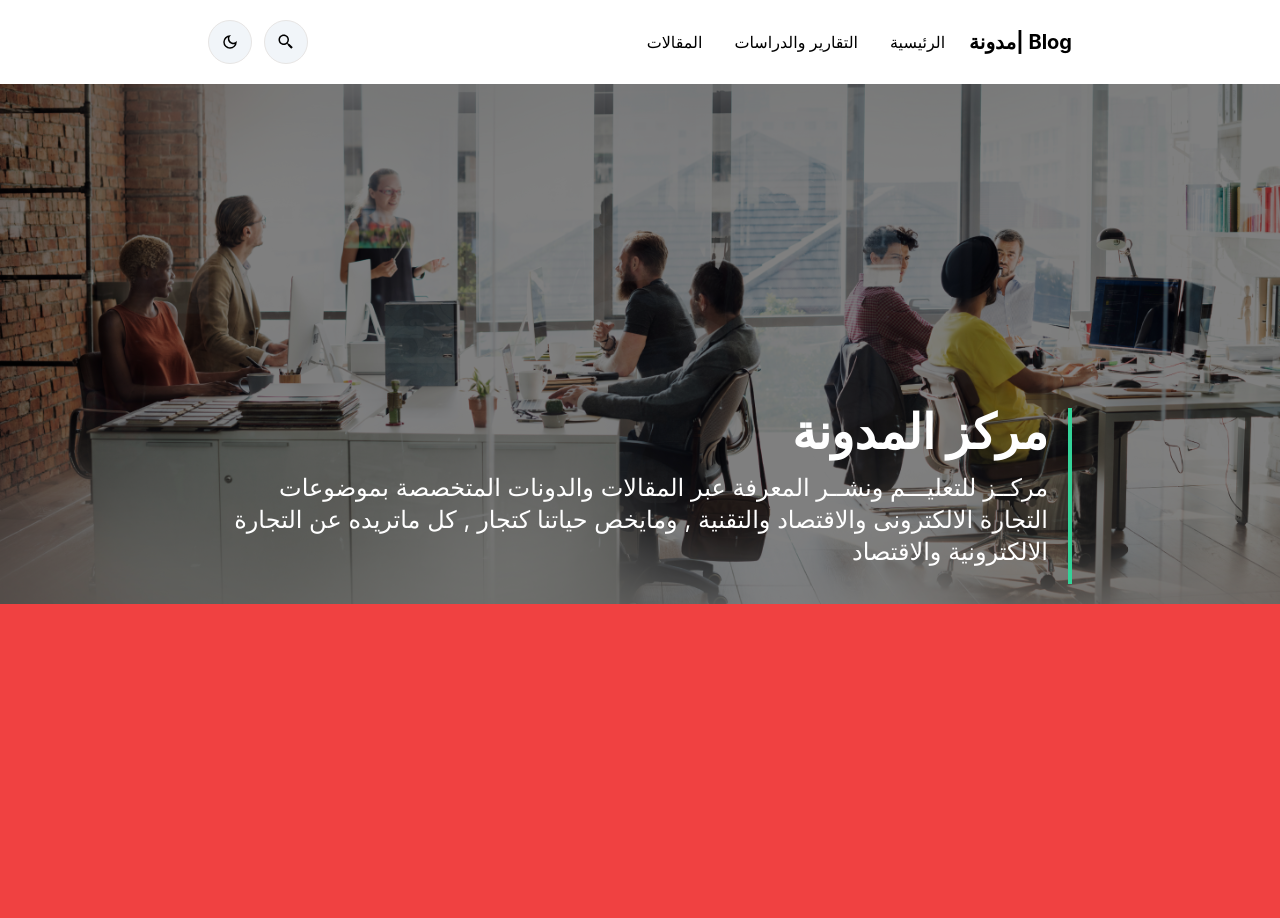
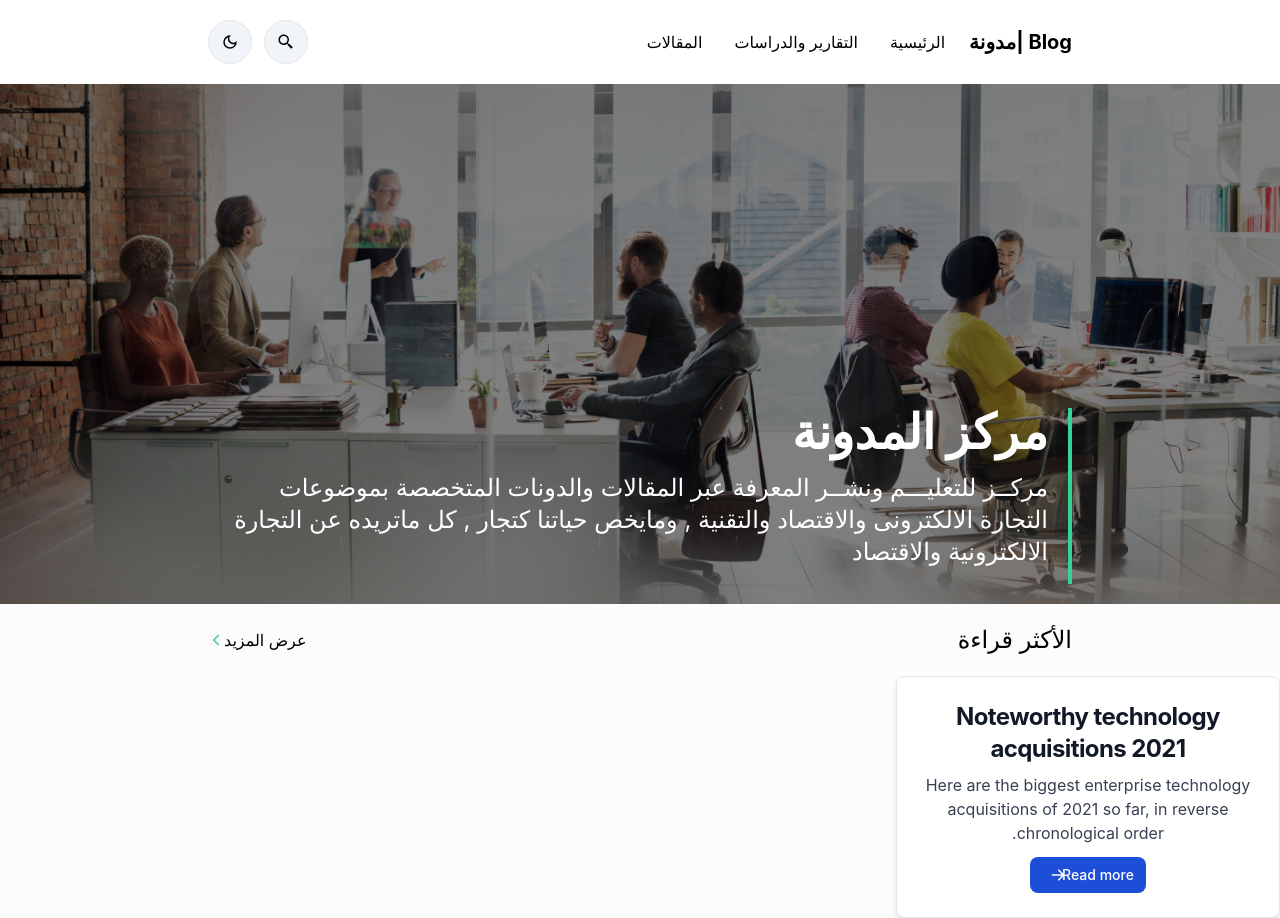
Before and after one commit to Muyassr/Salla-blog-app, a React (Vite) app: page / in a window 1280 px wide. Before the commit the page ends 800 px from the top, so only its background shows below. Built offline with nearby package versions, Linux system fonts and the light colour scheme; what tailwindcss-rtl would draw is missing.

Commit message:
start on card

```diff
--- a/src/index.scss
+++ b/src/index.scss
@@ -9,7 +9,7 @@
     sans-serif;
   -webkit-font-smoothing: antialiased;
   -moz-osx-font-smoothing: grayscale;
-  background-color: #f04141;
+  background-color: #FCFCFC;
 }
 
 code {
--- a/src/pages/HomePage/Hero.tsx
+++ b/src/pages/HomePage/Hero.tsx
@@ -1,6 +1,9 @@
 import Navbar from "../../components/Navbar";
-import styles from './styles.scss'
+import styles from "./styles.scss";
 import backgroundImage from "../../assets/diverse-people-working-office1.png";
+import MostReadCard from "./MostReadCard";
+import { IoIosArrowBack } from "react-icons/io";
+
 const Hero = () => {
   const imgUrl = "/src/assets/diverse-people-working-office1.png";
   return (
@@ -21,6 +24,17 @@
           </div>
         </div>
       </section>
+      <section id="mostRead">
+        <div className="flex p-5 px-52 justify-between align-baseline">
+          <h3 className="text-2xl">الأكثر قراءة</h3>
+          <div className="flex items-center">
+            <h4>عرض المزيد</h4>
+            <IoIosArrowBack className="text-emerald-400" />
+          </div>
+        </div>
+        {/* <BlogList blogs={blogs} />  */}
+        <MostReadCard />
+      </section>
     </>
   );
 };
--- a/src/pages/HomePage/LandingPage.tsx
+++ b/src/pages/HomePage/LandingPage.tsx
@@ -4,8 +4,12 @@
 
 const LandingPage = () => {
   return (
-    // <Navbar/>
+    // <Navbar/>/
+    <>
     <Hero/>
+
+
+    </>
   )
 };
 
--- /dev/null
+++ b/src/pages/HomePage/MostReadCard.tsx
@@ -0,0 +1,37 @@
+const MostReadCard = () => {
+  return (
+    <>
+      <div className="p-6 max-w-sm bg-white rounded-lg border border-gray-200 shadow-md dark:bg-gray-800 dark:border-gray-700">
+        <a href="#">
+          <h5 className="mb-2 text-2xl font-bold tracking-tight text-gray-900 dark:text-white">
+            Noteworthy technology acquisitions 2021
+          </h5>
+        </a>
+        <p className="mb-3 font-normal text-gray-700 dark:text-gray-400">
+          Here are the biggest enterprise technology acquisitions of 2021 so
+          far, in reverse chronological order.
+        </p>
+        <a
+          href="#"
+          className="inline-flex items-center py-2 px-3 text-sm font-medium text-center text-white bg-blue-700 rounded-lg hover:bg-blue-800 focus:ring-4 focus:outline-none focus:ring-blue-300 dark:bg-blue-600 dark:hover:bg-blue-700 dark:focus:ring-blue-800"
+        >
+          Read more
+          <svg
+            className="ml-2 -mr-1 w-4 h-4"
+            fill="currentColor"
+            viewBox="0 0 20 20"
+            xmlns="http://www.w3.org/2000/svg"
+          >
+            <path
+              fill-rule="evenodd"
+              d="M10.293 3.293a1 1 0 011.414 0l6 6a1 1 0 010 1.414l-6 6a1 1 0 01-1.414-1.414L14.586 11H3a1 1 0 110-2h11.586l-4.293-4.293a1 1 0 010-1.414z"
+              clip-rule="evenodd"
+            ></path>
+          </svg>
+        </a>
+      </div>
+    </>
+  );
+};
+
+export default MostReadCard;
```
Also changed, not shown: src/components/mostReadCard.tsx (deleted).
